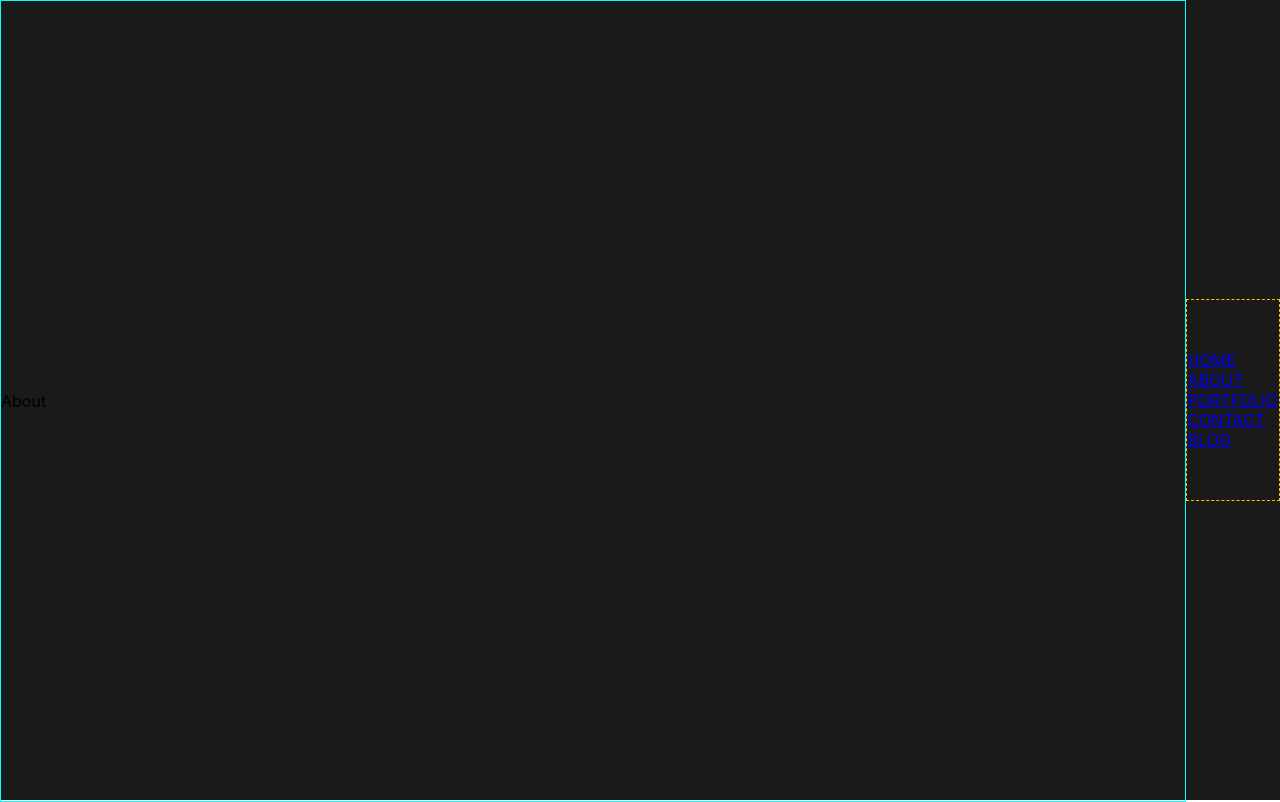
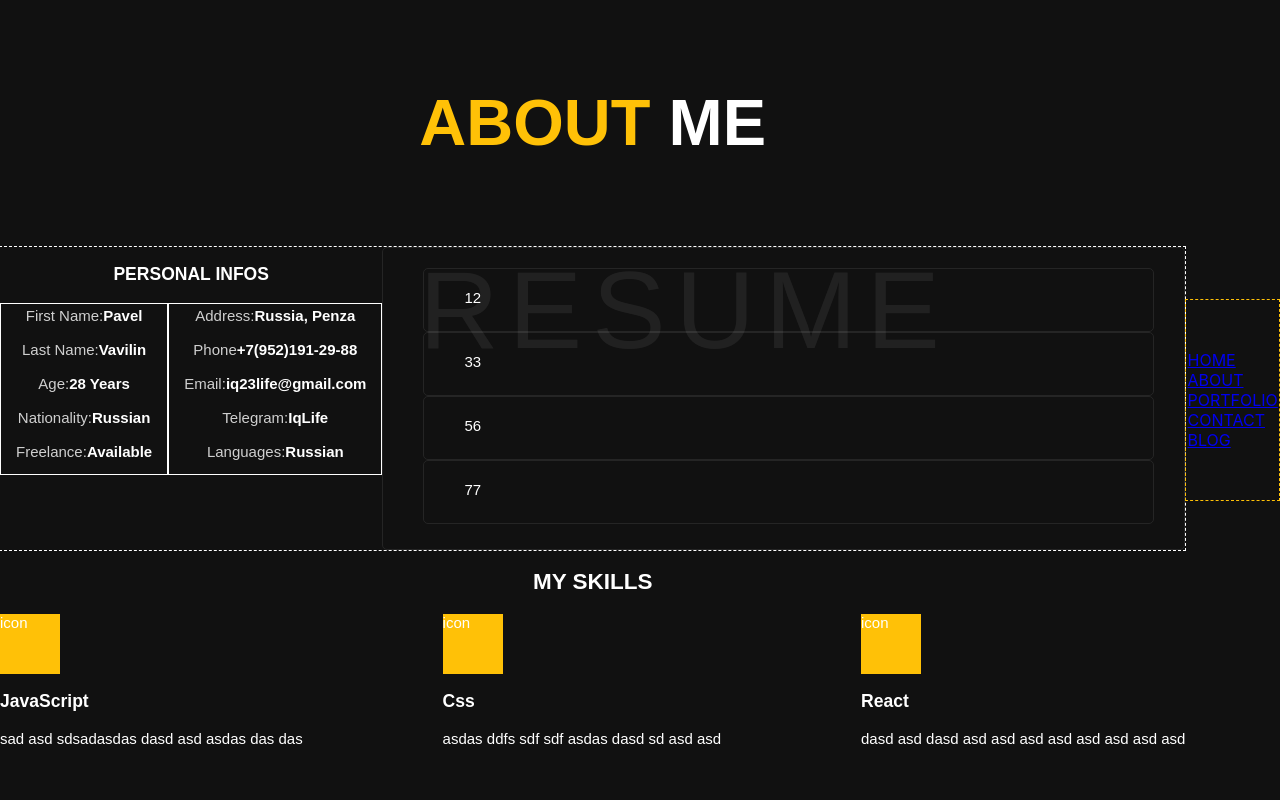
Before and after one commit to Iq-Life/Portfolio, a React (Create React App) app: page /about in a window 1280 px wide. Built offline with nearby package versions, Linux system fonts and the light colour scheme.

Commit message:
About completed

```diff
--- a/src/App.js
+++ b/src/App.js
@@ -1,8 +1,8 @@
 import style from './App.module.css';
 import React from "react";
 import {BrowserRouter, Route} from "react-router-dom";
-import Home from "./Components/navbar/Home";
-import About from "./Components/navbar/About";
+import Home from "./Components/navbar/Home/Home";
+import About from "./Components/navbar/about/About";
 import Portfolio from "./Components/navbar/Portfolio";
 import Contact from "./Components/navbar/Contact";
 import Blog from "./Components/navbar/Blog";
--- a/src/App.module.css
+++ b/src/App.module.css
@@ -1,5 +1,5 @@
 .all{
-    background-color: #1a1a1a;
+    background-color: #111;
     height: 100vh;
     width: 100%;
     display: flex;
@@ -19,7 +19,6 @@
 .display {
     width: 100%;
     height: 100%;
-    border: aqua 1px solid;
     display: flex;
     align-items: center;
 }
--- /dev/null
+++ b/src/Components/Container.module.css
@@ -0,0 +1,9 @@
+.container {
+    border: 1px chartreuse solid;
+    height: 100%;
+    margin: 0 auto;
+    display: flex;
+    align-items: center;
+    justify-content: space-between;
+    flex-wrap: wrap;
+}
--- a/src/Components/navbar/About.js
+++ /dev/null
@@ -1,9 +0,0 @@
-import React from "react";
-
-function About () {
-    return (
-        <div>About</div>
-    )
-}
-
-export default About
--- a/src/Components/navbar/Home.js
+++ b/src/Components/navbar/Home/Home.js
@@ -1,10 +1,11 @@
 import React from "react";
 import style from "./Home.module.css"
+import photo from "../../../assets/img/ava1.jpg"
 
 function Home() {
     return (
         <div className={style.container}>
-            <div className={style.ava}>img</div>
+            <div className={style.ava}><img src={photo} alt={"I"}/></div>
             <div className={style.text}>
                 <h3>HI THERE !</h3>
                 <h1><span>I'M</span> PAVEL VAVILIN</h1>
--- a/src/Components/navbar/Home.module.css
+++ b/src/Components/navbar/Home/Home.module.css
@@ -1,38 +1,44 @@
 .container {
-    background-color: #1A1A1A;
+    background-color: #111;
     height: 70%;
     width: 100%;
     margin: 0 auto;
-    border: white 1px dashed;
     display: flex;
     align-items: center;
 }
 
 .ava {
-    border: 1px solid;
-    border-radius: 20px;
-    color: #ffc107;
-    margin-left: 10%;
+    border-radius: 5px;
+    margin-left: 8%;
 
+}
+img {
+    width: 100%;
+    height: 100%;
+   object-fit: cover;
+    border-radius: 25px;
 }
 
 .text {
     color: #fff;
-    border: aqua 1px dashed;
-margin-left: auto;
-    margin-right: 10%;
+    margin-left: 10%;
+    margin-right: 8%;
     line-height: 35px;
     width: 50%;
+    font-family: 'Open Sans', sans-serif;
 }
+
 h1 {
     color: #ffc107;
     font-size: 45px;
     line-height: 45px;
 }
+
 h1 span {
     color: #fff;
     font-weight: 600;
 }
+
 p {
     font-family: 'Open Sans', sans-serif;
     display: block;
--- /dev/null
+++ b/src/Components/navbar/about/About.js
@@ -0,0 +1,66 @@
+import React from "react";
+import s from './About.module.css';
+import Skills from "./skills/Skills";
+
+function About() {
+    return <div className={s.all}>
+        <div className={s.header}>
+            <h1>ABOUT <span>ME</span></h1>
+            <div className={s.title}>RESUME</div>
+        </div>
+        <div className={s.profInfo}>
+            <div className={s.profInfoTitle}><h3>PERSONAL INFOS</h3>
+                <div className={s.profInfoDiv}>
+                    <div className={s.profInfoText}>
+                        <ul>
+                            <li><span className={s.liTitle}>First Name:</span>
+                                <span className={s.liValue}>Pavel</span></li>
+                            <li><span className={s.liTitle}>Last Name:</span>
+                                <span className={s.liValue}>Vavilin</span></li>
+                            <li><span className={s.liTitle}>Age:</span>
+                                <span className={s.liValue}>28 Years</span></li>
+                            <li><span className={s.liTitle}>Nationality:</span>
+                                <span className={s.liValue}>Russian</span></li>
+                            <li><span className={s.liTitle}>Freelance:</span>
+                                <span className={s.liValue}>Available</span></li>
+                        </ul>
+                    </div>
+                    <div className={s.profInfoText}>
+                        <ul>
+                            <li>
+                                <span className={s.liTitle}>Address:</span>
+                                <span className={s.liValue}>Russia, Penza</span></li>
+                            <li>
+                                <span className={s.liTitle}>Phone</span>
+                                <span className={s.liValue}>+7(952)191-29-88</span></li>
+                            <li>
+                                <span className={s.liTitle}>Email:</span>
+                                <span className={s.liValue}>iq23life@gmail.com</span></li>
+                            <li>
+                                <span className={s.liTitle}>Telegram:</span>
+                                <span className={s.liValue}>IqLife</span></li>
+                            <li>
+                                <span className={s.liTitle}>languages:</span>
+                                <span className={s.liValue}>Russian</span></li>
+                        </ul>
+                    </div>
+                </div>
+            </div>
+            <div className={s.profInfoBoxDiv}>
+                <div className={s.profInfoBox}>12</div>
+                <div className={s.profInfoBox}>33</div>
+                <div className={s.profInfoBox}>56</div>
+                <div className={s.profInfoBox}>77</div>
+            </div>
+        </div>
+        <span className={s.profInfoTitle}><h2>MY SKILLS</h2></span>
+        <div className={s.skills}>
+            <Skills title="JavaScript" description=" sad asd sdsadasdas dasd asd asdas das das"/>
+            <Skills title="Css" description=" asdas ddfs sdf sdf asdas dasd sd asd asd "/>
+            <Skills title="React" description=" dasd asd dasd asd asd asd asd asd asd asd asd"/>
+        </div>
+    </div>
+
+}
+
+export default About
--- /dev/null
+++ b/src/Components/navbar/about/About.module.css
@@ -0,0 +1,92 @@
+.all {
+    color: white;
+    width: 100%;
+    height: 100%;
+    display: flex;
+    align-items: center;
+    flex-direction: column;
+    font-family: 'Poppins', sans-serif;
+    font-size: 15px;
+}
+
+.title {
+    font-size: 110px;
+    letter-spacing: 10px;
+    position: absolute;
+    color: rgba(255, 255, 255, 0.07);
+    display: flex;
+    text-align: center;
+
+}
+.header h1 {
+    margin: 100px 0;
+    font-size: 65px;
+    line-height: 0.7;
+    font-weight: 900;
+    text-transform: uppercase;
+    width: 100%;
+}
+
+.profInfo {
+border: 1px white dashed;
+    display: flex;
+    color: white;
+    width: 100%;
+}
+.profInfoTitle{
+    font-family: 'Poppins', sans-serif;
+    text-align: center;
+}
+.profInfoDiv{
+    display: flex;
+}
+.profInfoText {
+border: 1px white solid;
+    color: white;
+    padding: 0 15px;
+    font-family: 'Poppins', sans-serif;
+    font-size: 15px;
+    font-weight: 500;
+    line-height: 1.6;
+    text-align: -webkit-match-parent;
+    display: flex;
+    list-style: none;
+}
+.profInfoText ul {
+    list-style: none;
+    padding-left: 0;
+    margin: 0;
+}
+li{
+    margin-bottom: 10px;
+}
+.liTitle {
+    opacity: .8;
+    text-transform: capitalize;
+}
+.liValue {
+    font-weight: 600;
+}
+.profInfoBoxDiv {
+width: 100%;
+    padding: 20px 30px 25px 40px;
+    border-radius: 5px;
+    border: 1px solid #252525;
+    margin-top: 0;
+}
+.profInfoBox {
+    padding: 20px 30px 25px 40px;
+    border-radius: 5px;
+    border: 1px solid #252525;
+    display: flex;
+    flex-wrap: wrap;
+    flex-direction: row;
+}
+
+.skills {
+    width: 100%;
+    height: 100%;
+    background-color: #111111;
+    display: flex;
+    justify-content: space-between;
+}
--- /dev/null
+++ b/src/Components/navbar/about/skills/Skills.js
@@ -0,0 +1,14 @@
+import React from "react";
+import s from './Skills.module.css';
+import sContainer from '../../../Container.module.css'
+
+function Skills(props) {
+    return <div className={`${s.all}&${sContainer.container}`}>
+<div className={s.icon}>icon</div>
+        <h3 className={s.title}>{props.title}</h3>
+        <span className={s.text}>{props.description}</span>
+    </div>
+
+}
+
+export default Skills
--- /dev/null
+++ b/src/Components/navbar/about/skills/Skills.module.css
@@ -0,0 +1,16 @@
+.all {
+    width: 250px;
+}
+.icon {
+width: 60px;
+    height: 60px;
+    background-color: #ffc107;
+}
+
+.title {
+
+}
+
+.text {
+
+}
```
Also changed, not shown: src/assets/img/ava1.jpg (added).
